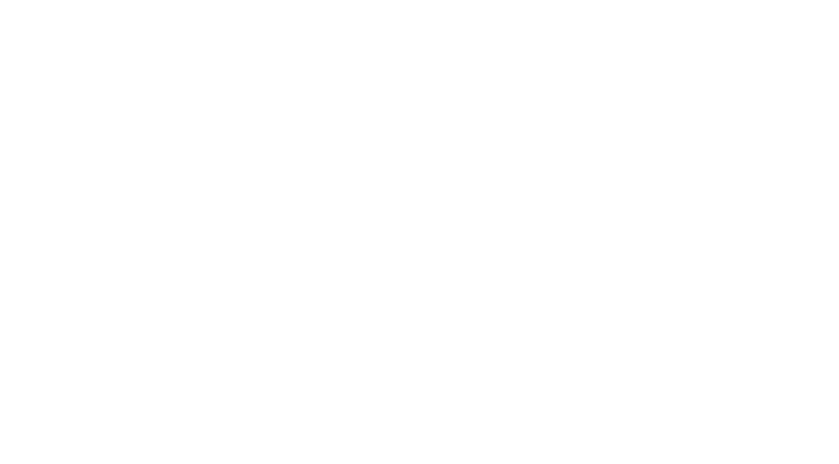
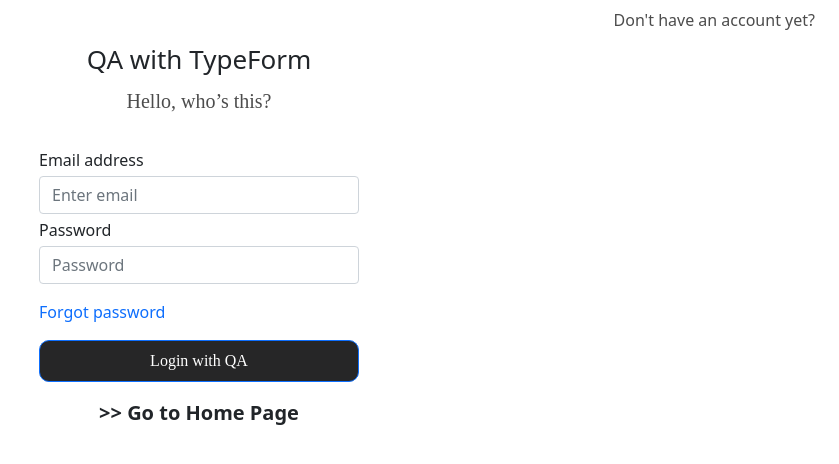
Before and after one commit to Anhqvv/React_ultimate_v2, a React (Create React App) app: page /login in a window 1280 px wide. Before the commit this address had no page. Shown: the top 464 px of the page, without its empty margins (441-1280 px from the left). Built offline with nearby package versions, Linux system fonts and the light colour scheme.

Commit message:
#69-70- Design and call API Login user

```diff
--- /dev/null
+++ b/src/Layout.js
@@ -0,0 +1,41 @@
+import App from './App'
+import User from './components/User/User'
+import Admin from './components/Admin/Admin'
+import HomePage from './components/Home/HomePage'
+import ManageUser from './components/Admin/Content/ManageUser'
+import Dashboard from './components/Admin/Content/Dashboard'
+import Login from './components/Auth/Login'
+import { Routes, Route } from 'react-router-dom'
+import { ToastContainer } from 'react-toastify'
+
+const Layout = () => {
+  return (
+    <>
+      <Routes>
+        <Route path='/' element={<App />}>
+          <Route index element={<HomePage />} />
+          <Route path='/users' element={<User />} />
+        </Route>
+        <Route path='/admins' element={<Admin />}>
+          <Route index element={<Dashboard />} />
+          <Route path='manage-users' element={<ManageUser />} />
+        </Route>
+        <Route path='login' element={<Login />} />
+      </Routes>
+      <ToastContainer
+        position='top-right'
+        autoClose={2500}
+        hideProgressBar={false}
+        newestOnTop={false}
+        closeOnClick
+        rtl={false}
+        pauseOnFocusLoss
+        draggable
+        pauseOnHover
+        theme='light'
+      />
+    </>
+  )
+}
+
+export default Layout
--- a/src/components/Admin/Admin.js
+++ b/src/components/Admin/Admin.js
@@ -3,7 +3,6 @@
 import { FaBars } from 'react-icons/fa'
 import { useState } from 'react'
 import { Outlet } from 'react-router-dom'
-import { ToastContainer } from 'react-toastify'
 
 const Admin = props => {
   const [collapsed, setcollapsed] = useState(false)
@@ -20,18 +19,7 @@
           <Outlet />
         </div>
       </div>
-      <ToastContainer
-        position='top-right'
-        autoClose={2500}
-        hideProgressBar={false}
-        newestOnTop={false}
-        closeOnClick
-        rtl={false}
-        pauseOnFocusLoss
-        draggable
-        pauseOnHover
-        theme='light'
-      />
+
     </div>
   )
 }
--- /dev/null
+++ b/src/components/Auth/Login.js
@@ -0,0 +1,70 @@
+import { useState } from 'react'
+import { useNavigate } from 'react-router-dom'
+import './Login.scss'
+import { postSubmitLogin } from '../../services/apiServices'
+import { toast } from 'react-toastify'
+
+const Login = () => {
+  const navigate = useNavigate()
+  const [email, setEmail] = useState('')
+  const [password, setPassword] = useState('')
+
+  const handleLogin = async () => {
+    let data = await postSubmitLogin(email, password)
+    if (data && data.EC === 0) {
+      toast.success(data.EM)
+    }
+    if (data && data.EC !== 0) {
+      toast.error(data.EM)
+    }
+  }
+  return (
+    <div className='login-container '>
+      <div className='header-login'>Don't have an account yet?</div>
+      <div className='login-content'>
+        <div className='title'>QA with TypeForm</div>
+        <div className='desc'>Hello, who’s this?</div>
+        <div className='form mx-auto my-3 col-3'>
+          <form>
+            <div className='form-group'>
+              <label className='my-1'>Email address</label>
+              <input
+                type='email'
+                className='form-control'
+                placeholder='Enter email'
+                value={email}
+                onChange={e => setEmail(e.target.value)}
+              />
+            </div>
+            <div className='form-group'>
+              <label className='my-1'>Password</label>
+              <input
+                type='password'
+                className='form-control'
+                placeholder='Password'
+                value={password}
+                onChange={e => setPassword(e.target.value)}
+              />
+            </div>
+          </form>
+
+          <div className='my-3'>
+            <a href='/'>Forgot password</a>
+          </div>
+          <button
+            type='submit'
+            className='btn btn-primary'
+            onClick={() => handleLogin()}
+          >
+            Login with QA
+          </button>
+        </div>
+        <div className='go-homepage' onClick={() => navigate('/')}>
+          &gt;&gt; Go to Home Page
+        </div>
+      </div>
+    </div>
+  )
+}
+
+export default Login
--- /dev/null
+++ b/src/components/Auth/Login.scss
@@ -0,0 +1,46 @@
+.login-container {
+  .header-login {
+    align-items: center;
+    color: #4c4c4c;
+    display: flex;
+    justify-content: flex-end;
+    padding: 8px 24px;
+  }
+  .login-content {
+    display: flex;
+    justify-content: center;
+    flex-direction: column;
+    .title {
+      font-size: 26px;
+      text-align: center;
+    }
+    .desc {
+      color: #4c4c4c;
+      font-family: apercu-pro;
+      font-size: 20px;
+      line-height: 24px;
+      margin: 10px 0px 15px;
+      text-align: center;
+    }
+    .form {
+      a {
+        text-decoration: none;
+      }
+      button {
+        width: 100%;
+
+        background-color: #262627;
+        border-radius: 10px;
+        color: #ffffff;
+        font-family: apercu-pro;
+        line-height: 28px;
+      }
+    }
+    .go-homepage {
+        text-align: center;
+        font-weight: 600;
+        font-size: 20px;
+        cursor: pointer;
+    }
+  }
+}
--- a/src/components/Header/Header.js
+++ b/src/components/Header/Header.js
@@ -1,9 +1,13 @@
 import Container from 'react-bootstrap/Container'
 import Nav from 'react-bootstrap/Nav'
 import Navbar from 'react-bootstrap/Navbar'
-import { NavLink } from 'react-router-dom'
+import { NavLink, useNavigate } from 'react-router-dom'
 
 const Header = () => {
+  const navigate = useNavigate();
+  const hanldeLogin = () => {
+    navigate('/login')
+  }
   return (
     <Navbar bg='light' expand='lg'>
       <Container>
@@ -12,7 +16,7 @@
         </NavLink>
         <Navbar.Toggle aria-controls='basic-navbar-nav' />
         <Navbar.Collapse id='basic-navbar-nav'>
-          <Nav className='me-auto'>
+          <Nav className='mx-auto'>
             <NavLink to='/' className='nav-link'>
               Home
             </NavLink>
@@ -24,7 +28,7 @@
             </NavLink>
           </Nav>
           <Nav>
-            <button className='btn-login'>Log in</button>
+            <button className='btn-login' onClick={() => hanldeLogin()}>Log in</button>
             <button className='btn-logout'>Log out</button>
           </Nav>
         </Navbar.Collapse>
--- a/src/index.js
+++ b/src/index.js
@@ -1,30 +1,17 @@
 import React from 'react'
 import ReactDOM from 'react-dom'
-import App from './App'
-import User from './components/User/User'
-import Admin from './components/Admin/Admin'
 import reportWebVitals from './reportWebVitals'
 import '../node_modules/bootstrap/dist/css/bootstrap.min.css'
 import '@fortawesome/fontawesome-free/css/all.min.css'
+import 'react-toastify/dist/ReactToastify.css';
 import { BrowserRouter, Routes, Route } from 'react-router-dom'
-import HomePage from './components/Home/HomePage'
-import ManageUser from './components/Admin/Content/ManageUser'
-import Dashboard from './components/Admin/Content/Dashboard'
-import 'react-toastify/dist/ReactToastify.css';
+import Layout from './Layout'
+
 
 ReactDOM.render(
   <React.StrictMode>
     <BrowserRouter>
-      <Routes>
-        <Route path='/' element={<App />}>
-          <Route index element={<HomePage />} />
-          <Route path='/users' element={<User />} />
-        </Route>
-        <Route path='/admins' element={<Admin />}>
-          <Route index element={<Dashboard />} />
-          <Route path='manage-users' element={<ManageUser />} />
-        </Route>
-      </Routes>
+      <Layout/>
     </BrowserRouter>
   </React.StrictMode>,
   document.getElementById('root')
--- a/src/services/apiServices.js
+++ b/src/services/apiServices.js
@@ -31,9 +31,13 @@
   return await axios.put('api/v1/participant', formData)
 }
 export const deleteUser = async id => {
-  return await axios.delete('api/v1/participant', { data: {id} })
+  return await axios.delete('api/v1/participant', { data: { id } })
 }
 
-export const getAllUserWithPaginate = async (page,limit) => {
+export const getAllUserWithPaginate = async (page, limit) => {
   return await axios.get(`api/v1/participant?page=${page}&limit=${limit}`)
 }
+
+export const postSubmitLogin = (email, password) => {
+  return axios.post('api/v1/login', { email, password })
+}
```
Also changed, not shown: src/App.js (+15 -15 lines).
